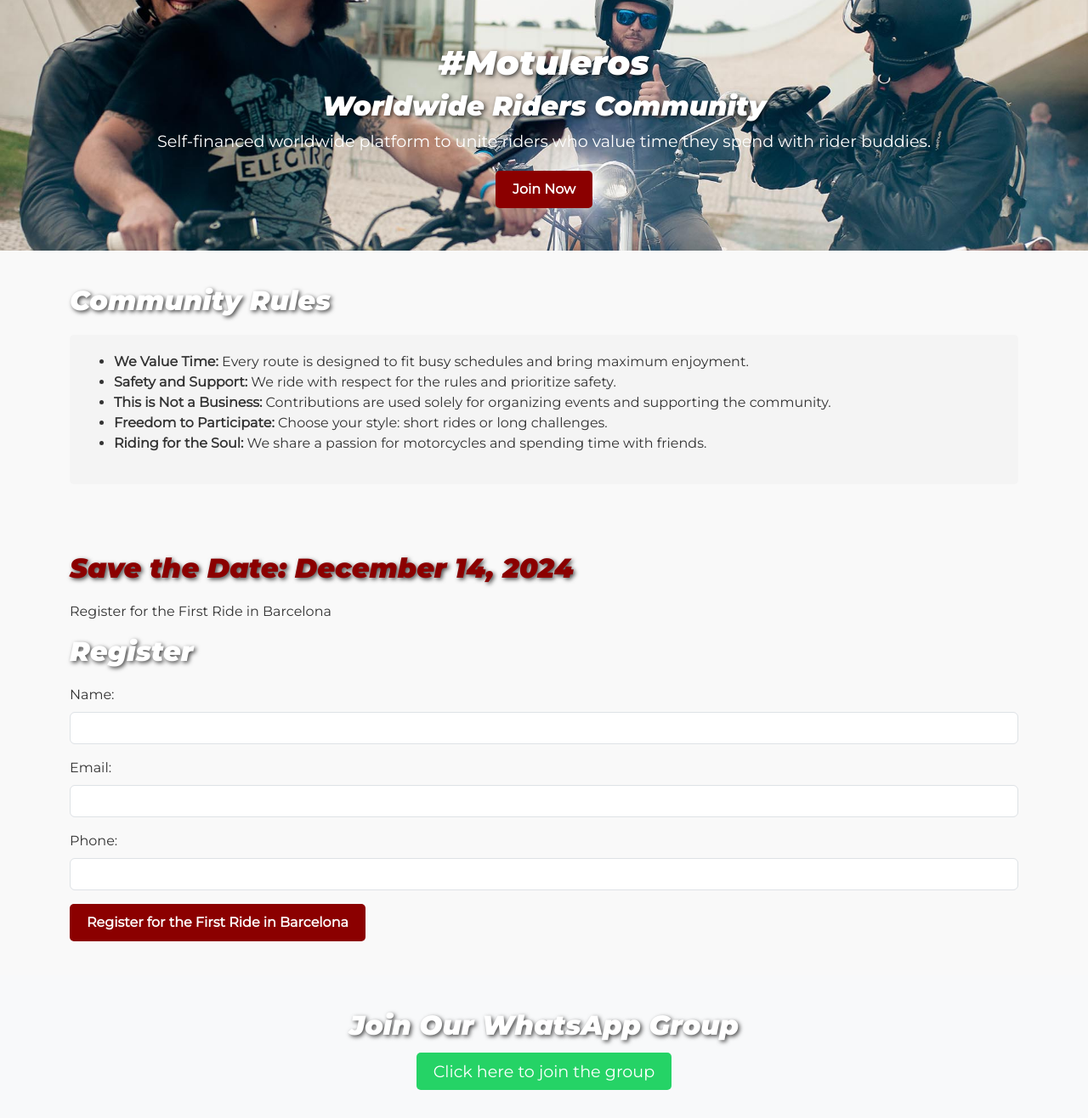
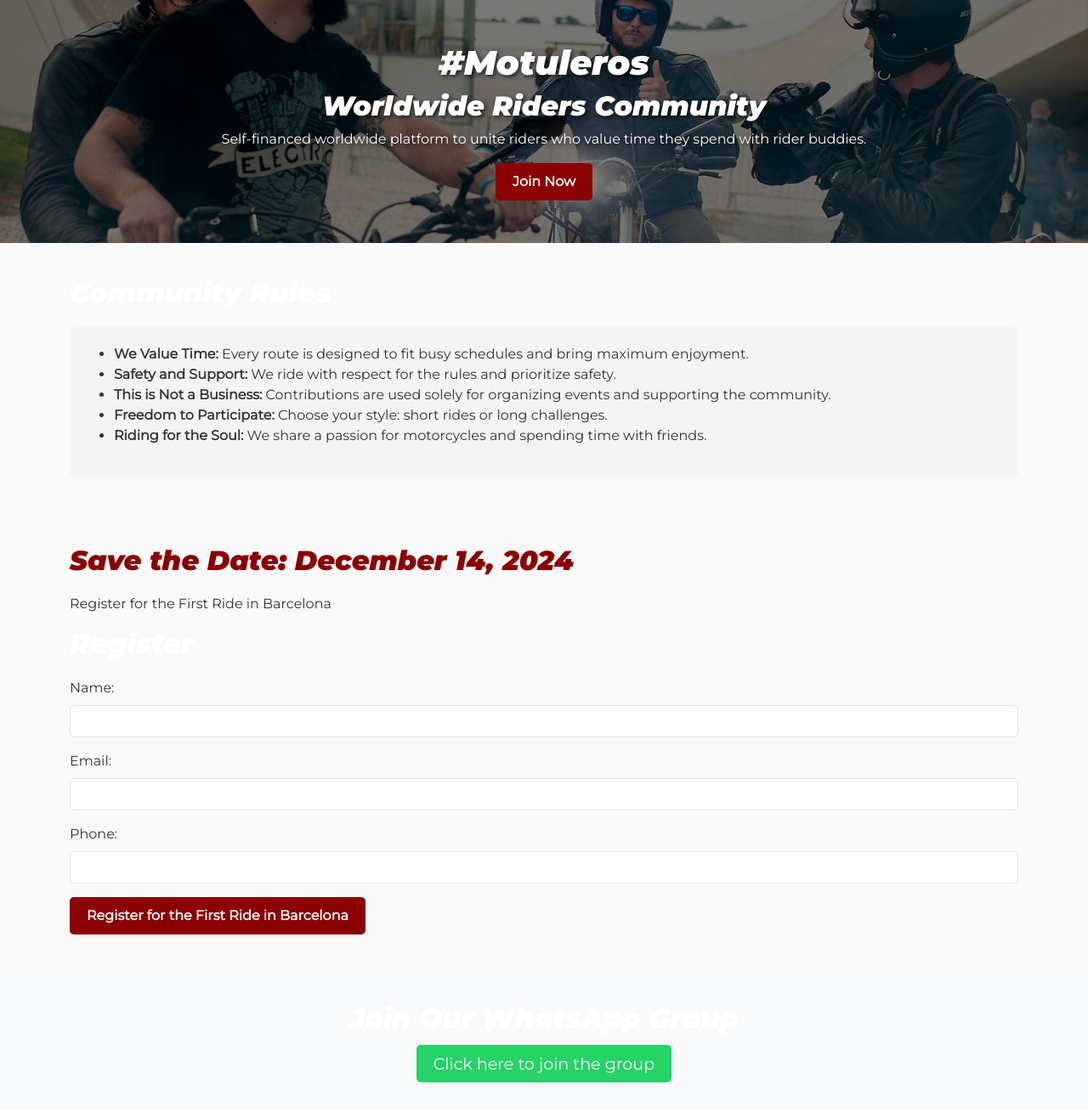
Before and after one commit to kornchli0/motul_community, a Flask app: page / in a window 1280 px wide. Shown: the whole page at 85% size. After the commit the page ends 1274 px from the top, so only its background shows below. Run offline with Flask 3, Linux system fonts and the light colour scheme.

Commit message:
Update index: apply banner shadow and dark overlay

```diff
--- a/templates/index.html
+++ b/templates/index.html
@@ -15,30 +15,40 @@
             background-color: #f9f9f9;
             color: #333;
         }
-        h1, h2, h3 {
-            font-family: 'Montserrat', sans-serif;
-            font-style: italic;
-            font-weight: 900;
-            color: white;
-            text-shadow: 2px 2px 5px rgba(0, 0, 0, 0.7); /* Добавлена тень */
-        }
-        p, li, label, input, button {
-            font-family: 'Montserrat', sans-serif;
-            font-weight: 400;
-        }
         .banner {
+            position: relative;
             background: url('/static/banner.jpg') no-repeat center center;
             background-size: cover;
             color: white;
             text-align: center;
             padding: 50px 20px;
         }
-        .banner h1 {
-            font-size: 2.5em;
+        .banner::after {
+            content: '';
+            position: absolute;
+            top: 0;
+            left: 0;
+            width: 100%;
+            height: 100%;
+            background: rgba(0, 0, 0, 0.5); /* Затемнение */
+            z-index: 1;
         }
-        .banner p {
-            font-size: 1.2em;
-            margin-bottom: 20px;
+        .banner-content {
+            position: relative;
+            z-index: 2;
+        }
+        .banner h1, .banner h2, .banner p {
+            text-shadow: 2px 2px 5px rgba(0, 0, 0, 0.7); /* Тень только для текста баннера */
+        }
+        h1, h2, h3 {
+            font-family: 'Montserrat', sans-serif;
+            font-style: italic;
+            font-weight: 900;
+            color: white;
+        }
+        p, li, label, input, button {
+            font-family: 'Montserrat', sans-serif;
+            font-weight: 400;
         }
         .section {
             padding: 40px 20px;
@@ -86,10 +96,12 @@
 
     <!-- Баннер -->
     <div class="banner">
-        <h1>#Motuleros</h1>
-        <h2>Worldwide Riders Community</h2>
-        <p>Self-financed worldwide platform to unite riders who value time they spend with rider buddies.</p>
-        <a href="#register" class="btn btn-dark-red">Join Now</a>
+        <div class="banner-content">
+            <h1>#Motuleros</h1>
+            <h2>Worldwide Riders Community</h2>
+            <p>Self-financed worldwide platform to unite riders who value time they spend with rider buddies.</p>
+            <a href="#register" class="btn btn-dark-red">Join Now</a>
+        </div>
     </div>
 
     <!-- Правила сообщества -->
```
